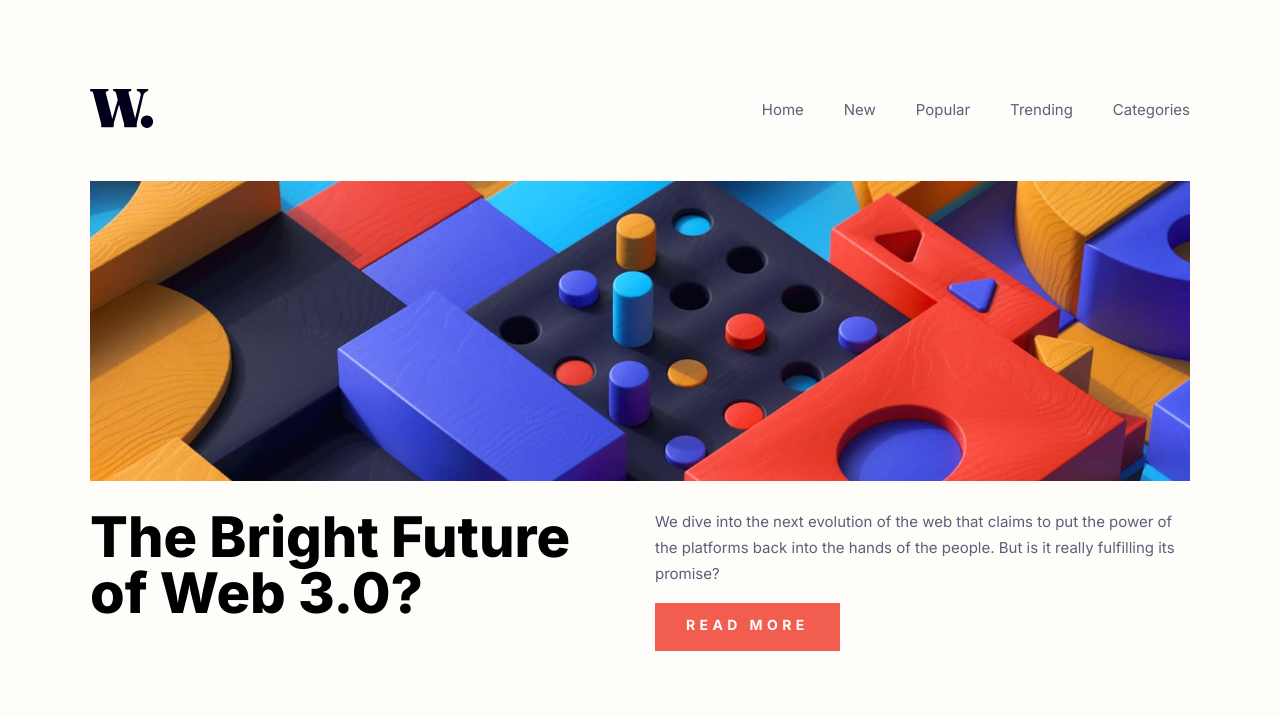
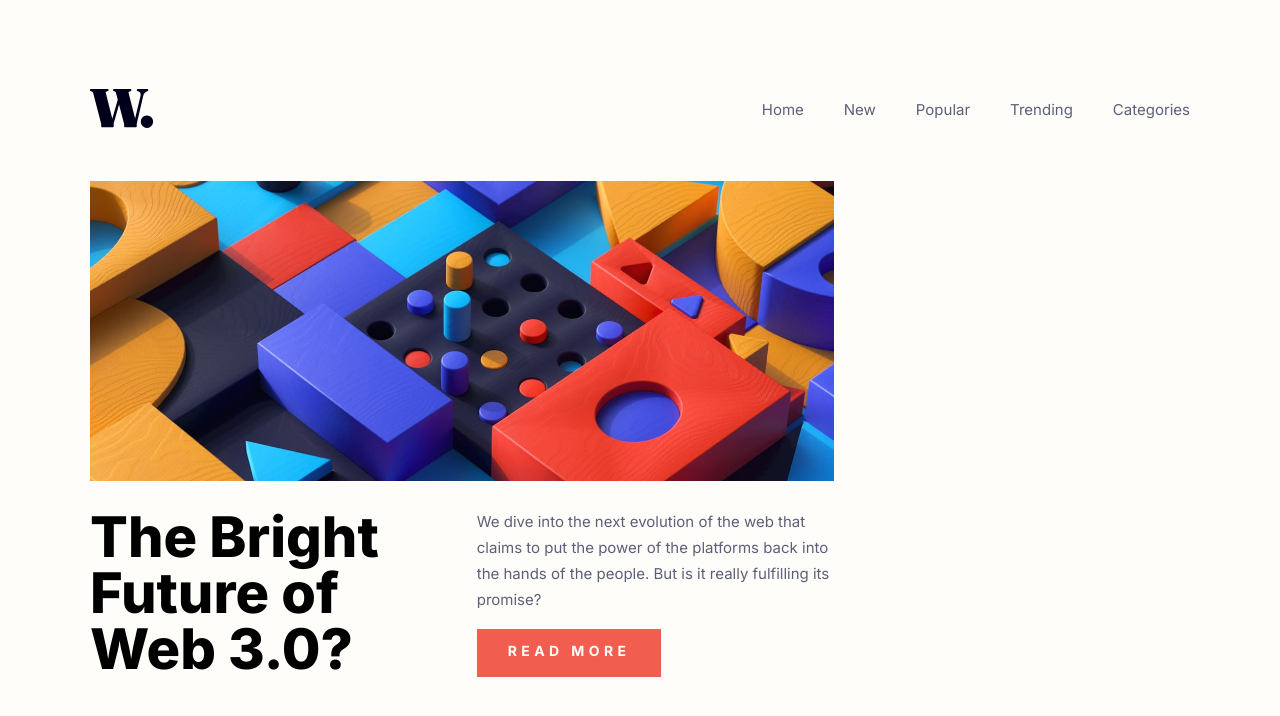
Before and after one commit to aleksandr-efimenko/news-homepage-frontendmentor, a Next.js app: page / in a window 1280 px wide. Shown: the top 716 px of the page. Built offline with nearby package versions, Linux system fonts and the light colour scheme.

Commit message:
create main grid container

```diff
--- a/components/Hero.tsx
+++ b/components/Hero.tsx
@@ -17,7 +17,7 @@ export default function Hero({
   buttonLink: string;
 }) {
   return (
-    <div className={[heroStyles["hero-container"], "container"].join(" ")}>
+    <div className={heroStyles["hero-container"]}>
       <div className={heroStyles["hero-image"]}>
         <Image
           fill
--- a/pages/index.tsx
+++ b/pages/index.tsx
@@ -1,5 +1,6 @@
 import Head from "next/head";
 import Hero from "@/components/Hero";
+import styles from "@/styles/Home.module.css";
 
 const heroData = {
   title: "The Bright Future of Web 3.0?",
@@ -22,6 +23,8 @@ export default function Home() {
         <meta name="viewport" content="width=device-width, initial-scale=1" />
         <link rel="icon" href="/favicon.ico" />
       </Head>
+      <div className={[styles['main-page-grid-container'], 'container'].join(' ')}>
+
         <Hero
           title={heroData.title}
           heroDescription={heroData.headerDescription}
@@ -29,6 +32,7 @@ export default function Home() {
           heroImgMobile={heroData.heroImgMobile}
           buttonLink={heroData.buttonLink}
         />
+      </div>
     </>
   );
 }
--- /dev/null
+++ b/styles/Home.module.css
@@ -0,0 +1,5 @@
+.main-page-grid-container {
+  display: grid;
+  grid-template-columns: 73fr 35fr;
+  grid-template-rows: auto auto;
+}
```
Lines whose indentation alone changed are shown as unchanged.
